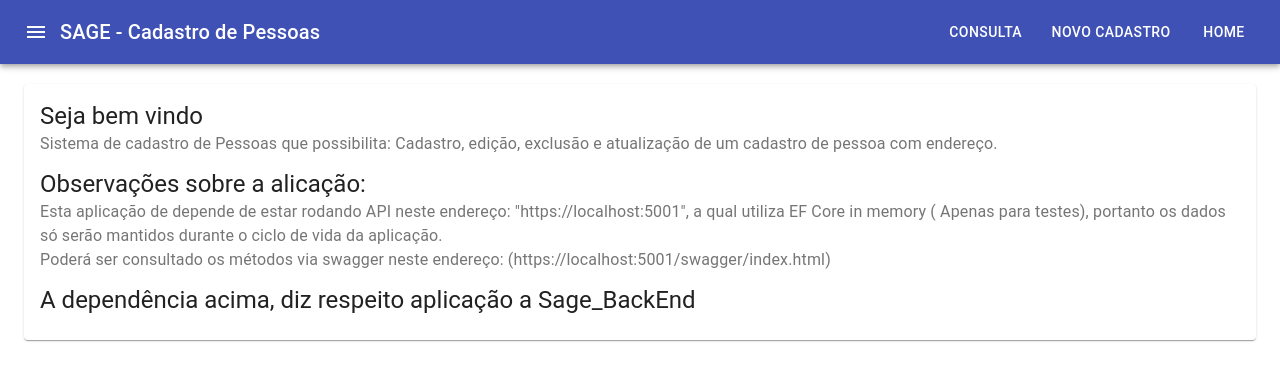
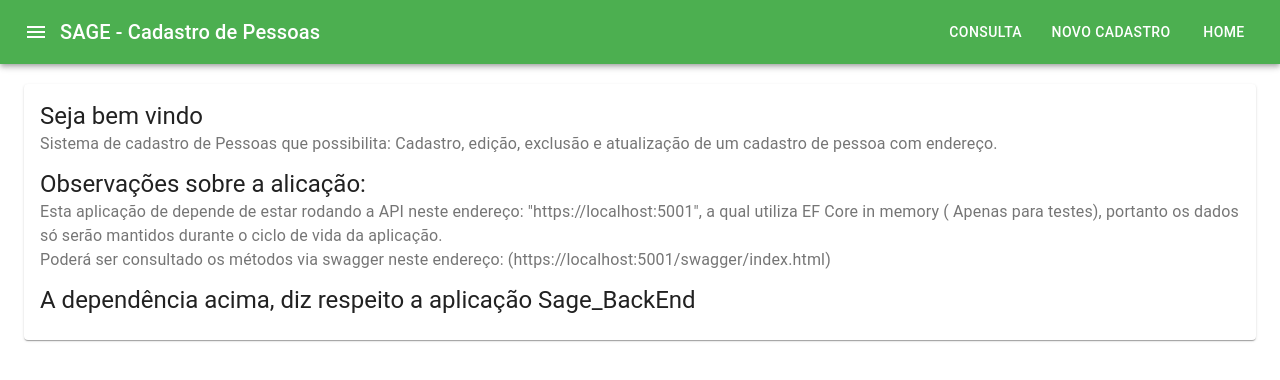
Before and after one commit to pedro-vieira-runing-to-7/React-FrontEnd, a React (Create React App) app: page / in a window 1280 px wide. Shown: the top 380 px of the page. Built offline with nearby package versions, Linux system fonts and the light colour scheme; no server answers; the HTML template or start-up script is replaced by a standard one.

Commit message:
Initial commit

```diff
--- a/src/component/Home.jsx
+++ b/src/component/Home.jsx
@@ -39,15 +39,13 @@ export default function SimpleCard() {
         </Typography>
 
         <Typography className={classes.pos} color="textSecondary">
-        Esta  aplicação de depende de estar rodando API neste endereço: "https://localhost:5001", a qual utiliza EF Core in memory ( Apenas para testes), portanto os dados só serão mantidos durante o ciclo de vida da aplicação.
+        Esta  aplicação de depende de estar rodando a API neste endereço: "https://localhost:5001", a qual utiliza EF Core in memory ( Apenas para testes), portanto os dados só serão mantidos durante o ciclo de vida da aplicação.
         <br/>Poderá ser consultado os métodos via swagger neste endereço: (https://localhost:5001/swagger/index.html)
         </Typography>
 
         <Typography variant="h5" component="h2">
-         A dependência acima, diz respeito aplicação a Sage_BackEnd
+         A dependência acima, diz respeito a aplicação Sage_BackEnd
         </Typography>
-
-
 
       </CardContent>
 
--- a/src/component/Navbar.jsx
+++ b/src/component/Navbar.jsx
@@ -7,12 +7,15 @@ import MenuIcon from '@material-ui/icons/Menu';
 import Button from '@material-ui/core/Button';
 
 const style = {
-    flexGrow: 1
+    flexGrow: 1,
+    backgroundColor: '#4caf50',
 }
+
+
 const NavBar = () => {
     return (
         <div>
-            <AppBar position="static">
+            <AppBar style={style} position="static">
                 <Toolbar>
                     <IconButton edge="start" color="inherit" aria-label="Menu">
                         <MenuIcon />
```
